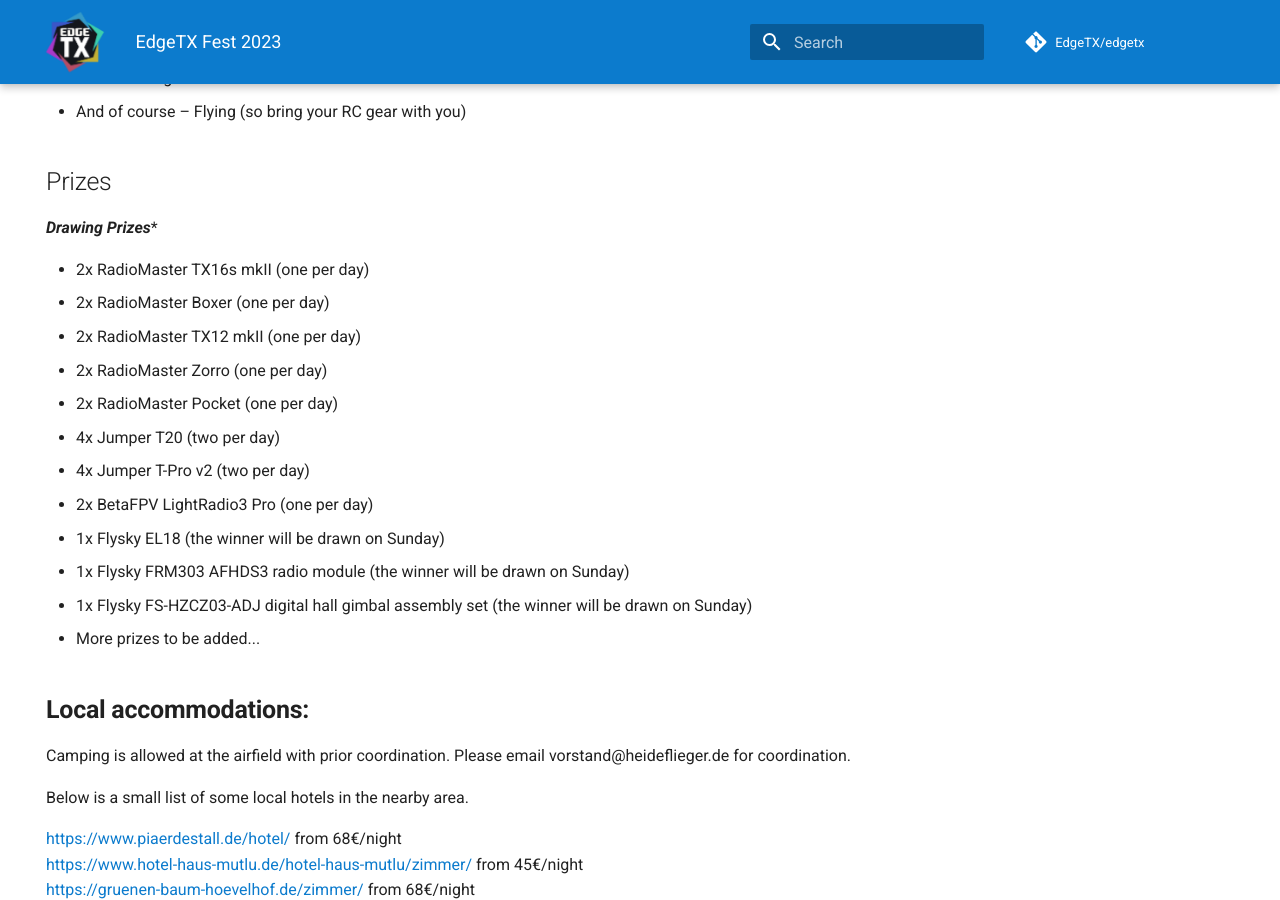
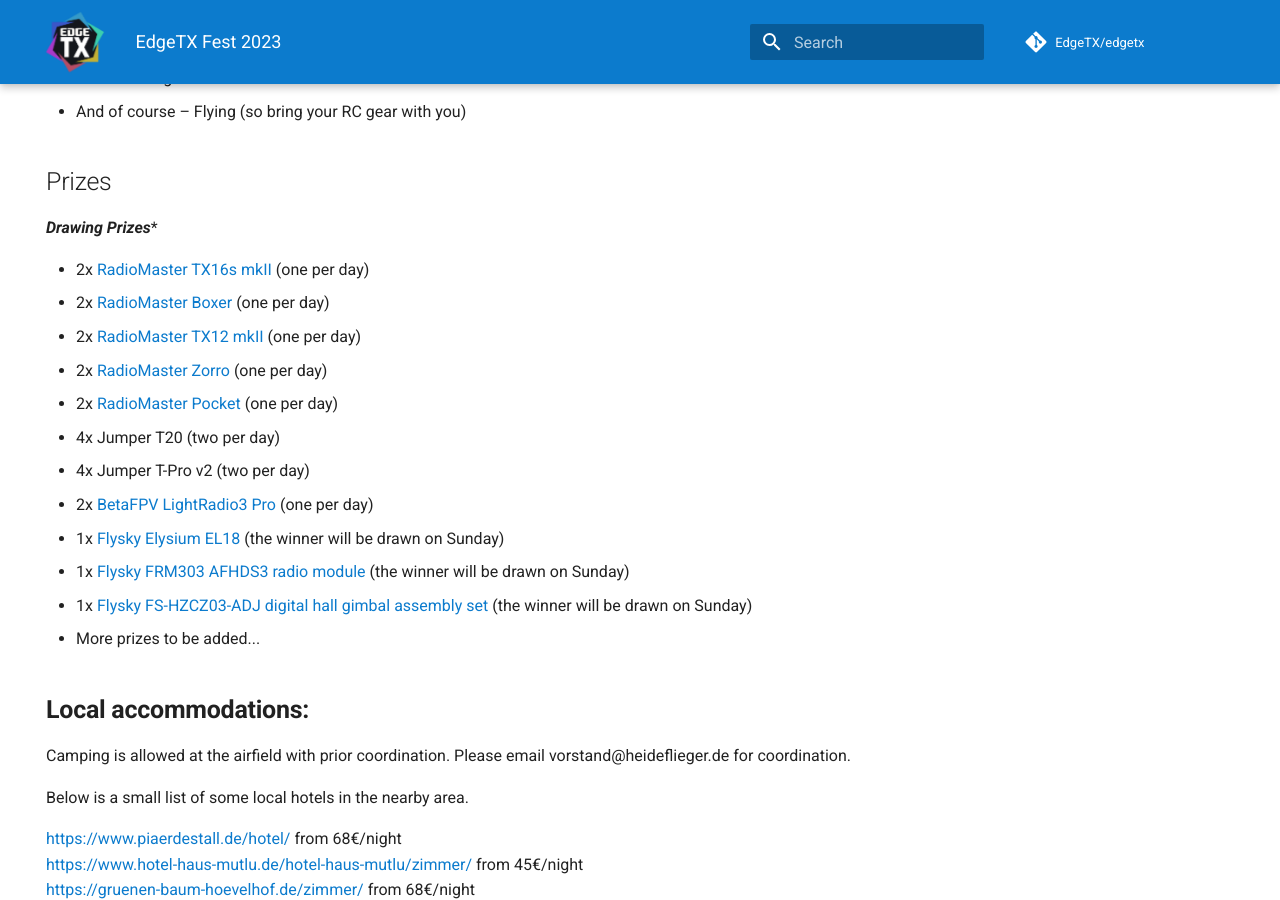
Before and after one commit to EdgeTX/edgetx.github.io, an MkDocs documentation site: the page built from docs/fest2023.md, in a window 1280 px wide and 900 px high, scrolled down 1624 px. Built offline with MkDocs 1.6.1 and Material for MkDocs 9.7.7, drawn with Linux system fonts in a browser that asks for light colours; comment, search, counter and statistics services are not loaded.

Commit message:
Drawing item URLs added

```diff
--- a/docs/fest2023.md
+++ b/docs/fest2023.md
@@ -46,17 +46,17 @@
 
 ***Drawing Prizes****
 
-- 2x RadioMaster TX16s mkII (one per day)
-- 2x RadioMaster Boxer (one per day)
-- 2x RadioMaster TX12 mkII (one per day)
-- 2x RadioMaster Zorro (one per day)
-- 2x RadioMaster Pocket (one per day)
+- 2x [RadioMaster TX16s mkII](https://www.radiomasterrc.com/products/tx16s-mark-ii-radio-controller) (one per day)
+- 2x [RadioMaster Boxer](https://www.radiomasterrc.com/products/boxer-radio-controller-m2) (one per day)
+- 2x [RadioMaster TX12 mkII](https://www.radiomasterrc.com/products/tx12-mark-ii-radio-controller) (one per day)
+- 2x [RadioMaster Zorro](https://www.radiomasterrc.com/products/zorro-radio-controller) (one per day)
+- 2x [RadioMaster Pocket](https://www.radiomasterrc.com/products/pocket-radio-controller-m2) (one per day)
 - 4x Jumper T20 (two per day)
 - 4x Jumper T-Pro v2 (two per day)
-- 2x BetaFPV LightRadio3 Pro (one per day)
-- 1x Flysky EL18 (the winner will be drawn on Sunday)
-- 1x Flysky FRM303 AFHDS3 radio module (the winner will be drawn on Sunday)
-- 1x Flysky FS-HZCZ03-ADJ digital hall gimbal assembly set  (the winner will be drawn on Sunday)
+- 2x [BetaFPV LightRadio3 Pro](https://betafpv.com/products/literadio-3-pro-radio-transmitter) (one per day)
+- 1x [Flysky Elysium EL18](https://www.flysky-cn.com/el18description) (the winner will be drawn on Sunday)
+- 1x [Flysky FRM303 AFHDS3 radio module](https://www.flysky-cn.com/frm303description) (the winner will be drawn on Sunday)
+- 1x [Flysky FS-HZCZ03-ADJ digital hall gimbal assembly set](https://www.flysky-cn.com/paladin-evdescription-1) (the winner will be drawn on Sunday)
 - More prizes to be added...
 
 ## **Local accommodations:**
```
